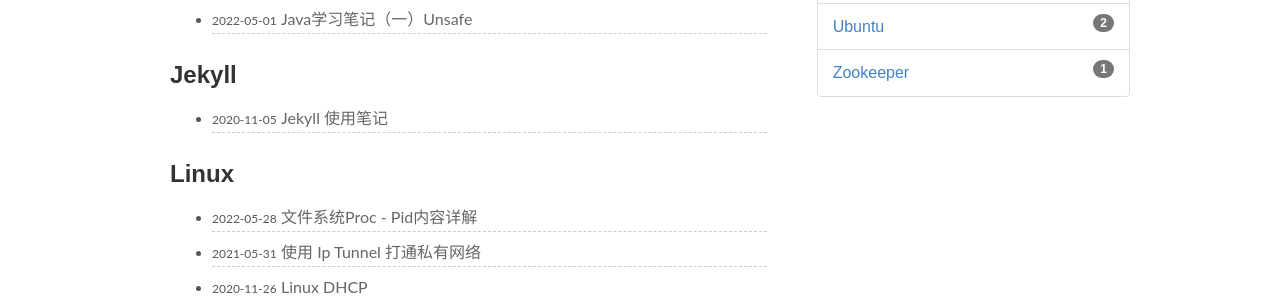
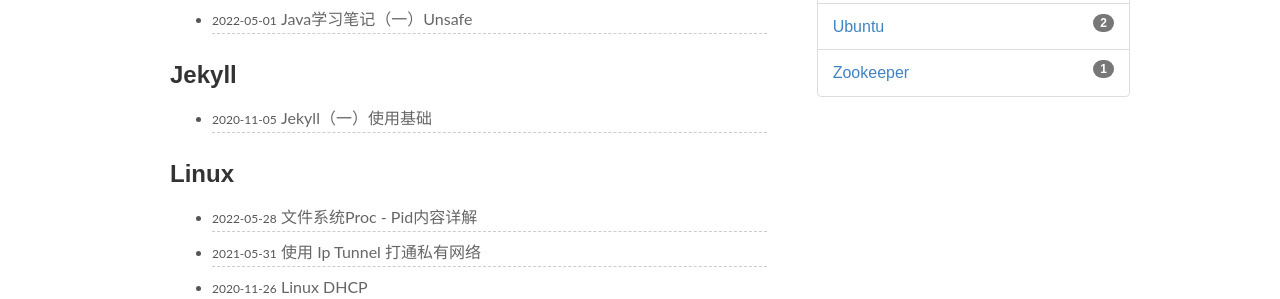
Before and after one commit to hsfengbyte/hsfengbyte.github.io.old, a Jekyll site: the page built from pages/categories.md, in a window 1280 px wide. Shown: the part 704-1003 px from the top of the page. Built offline with Jekyll 4.4.1, drawn with Linux system fonts in a browser that asks for light colours.

Commit message:
Jekyll使用基础

```diff
--- a/_posts/2020-11-05-jekyll.md
+++ b/_posts/2020-11-05-jekyll-basis.md
@@ -1,6 +1,6 @@
 ---
 layout: post
-title: Jekyll 使用笔记
+title: Jekyll（一）使用基础
 categories: Jekyll
 description: 介绍关于Jekyll的语法及安装
 keywords: Jekyll
```
